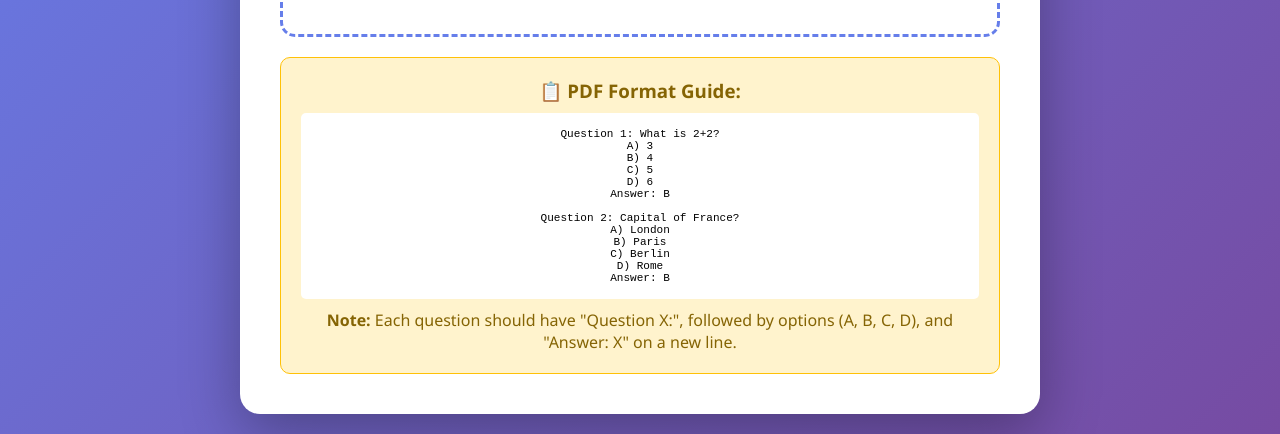
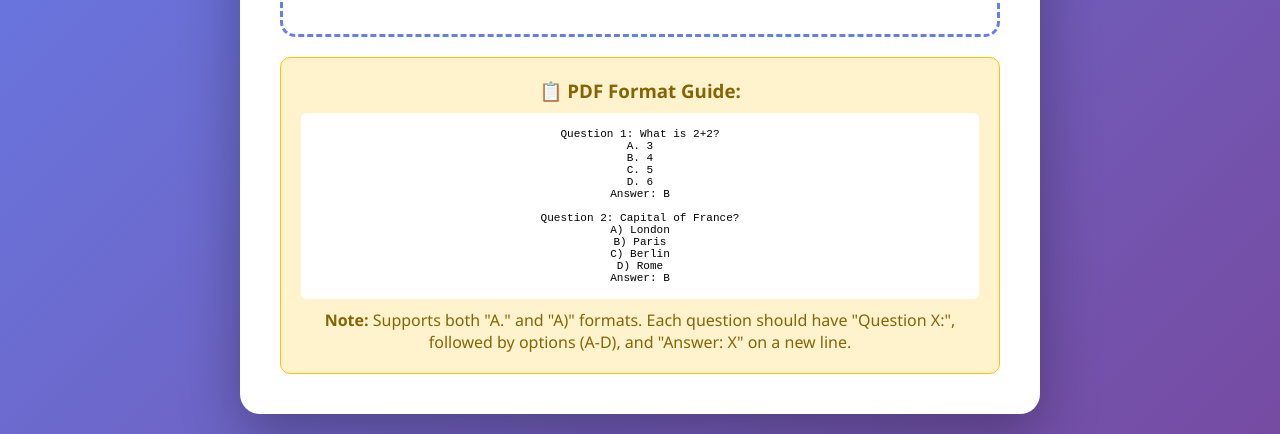
Before and after one commit to thomas-blessy/Finance-Quiz, a plain HTML site: page index.html in a window 1280 px wide. Shown: the part 379-813 px from the top of the page. Drawn offline with Linux system fonts and the light colour scheme; a script that the page names is missing.

Commit message:
Enhance PDF format guide and answer options
Updated PDF format guide to support both 'A)' and 'A.' options for answers.

```diff
--- a/index.html
+++ b/index.html
@@ -221,10 +221,10 @@
             <div class="format-info">
                 <h3>📋 PDF Format Guide:</h3>
                 <pre>Question 1: What is 2+2?
-A) 3
-B) 4
-C) 5
-D) 6
+A. 3
+B. 4
+C. 5
+D. 6
 Answer: B
 
 Question 2: Capital of France?
@@ -233,7 +233,7 @@ B) Paris
 C) Berlin
 D) Rome
 Answer: B</pre>
-                <p style="margin-top: 10px; color: #856404;"><strong>Note:</strong> Each question should have "Question X:", followed by options (A, B, C, D), and "Answer: X" on a new line.</p>
+                <p style="margin-top: 10px; color: #856404;"><strong>Note:</strong> Supports both "A." and "A)" formats. Each question should have "Question X:", followed by options (A-D), and "Answer: X" on a new line.</p>
             </div>
         </div>
 
@@ -339,8 +339,8 @@ Answer: B</pre>
                     };
                     options = [];
                 }
-                // Check for options
-                else if (line.match(/^[A-D]\)/)) {
+                // Check for options (handles both A) and A. formats)
+                else if (line.match(/^[A-D][\)\.]/)) {
                     const option = {
                         letter: line.charAt(0),
                         text: line.substring(2).trim()
```
